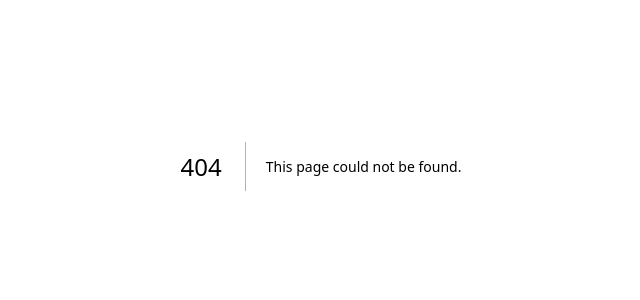
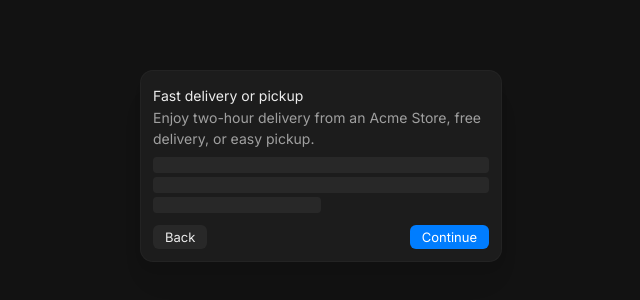
Before and after one commit to hiyankey/animations, a Next.js app: page /multi-step-animation in a window 1280 px wide. Before the commit this address had no page. Shown: the part 234-534 px from the top of the page, without its empty margins (319-959 px from the left). Built offline with nearby package versions, Linux system fonts and the light colour scheme.

Commit message:
Multi-step animation

```diff
--- /dev/null
+++ b/app/(demos)/multi-step-animation/page.tsx
@@ -0,0 +1,129 @@
+"use client";
+
+import { AnimatePresence, MotionConfig, motion } from "motion/react";
+import { useMemo, useRef, useState } from "react";
+import { useMeasureHeight } from "@/app/hooks/use-measure-height";
+
+export default function Page() {
+  const [currentStep, setCurrentStep] = useState(0);
+  const [direction, setDirection] = useState<-1 | 1>(1);
+  const measureRef = useRef<HTMLDivElement>(null);
+  const measuredHeight = useMeasureHeight(measureRef);
+  const content = useMemo(() => {
+    // biome-ignore lint/style/useDefaultSwitchClause: shh!
+    switch (currentStep) {
+      case 0:
+        return (
+          <>
+            <span className="text-14">Fast delivery or pickup</span>
+            <p className="mb-2 text-14 text-gray-11">
+              Enjoy two-hour delivery from an Acme Store, free delivery, or easy
+              pickup.
+            </p>
+            <div className="space-y-1">
+              <div className="h-4 rounded-4 bg-gray-a3" />
+              <div className="h-4 rounded-4 bg-gray-a3" />
+              <div className="h-4 w-2/4 rounded-4 bg-gray-a3" />
+            </div>
+          </>
+        );
+      case 1:
+        return (
+          <>
+            <span className="text-14">Free and easy returns</span>
+            <p className="mb-2 text-14 text-gray-11">
+              Complete your return online or take it to an Acme Store.
+            </p>
+            <div className="space-y-1">
+              <div className="h-4 rounded-4 bg-gray-a3" />
+              <div className="h-4 w-3/4 rounded-4 bg-gray-a3" />
+            </div>
+          </>
+        );
+      case 2:
+        return (
+          <>
+            <span className="text-14">Shop with Acme Card.</span>
+            <p className="text-14 text-gray-11">
+              Get 3% Daily Cash back when you shop at Acme with Acme Card.
+            </p>
+          </>
+        );
+    }
+  }, [currentStep]);
+
+  return (
+    <MotionConfig transition={{ type: "spring", duration: 0.5, bounce: 0.15 }}>
+      <div className="min-h-dvh flex-center">
+        <div className="relative aspect-2/1 w-240 flex-center rounded-24 bg-demo-bg">
+          <div className="relative w-90 overflow-clip rounded-12 bg-white shadow-modal dark:bg-gray-2">
+            <motion.div
+              animate={{ height: measuredHeight }}
+              className="mb-3 p-3"
+            >
+              <div ref={measureRef}>
+                <AnimatePresence
+                  custom={direction}
+                  initial={false}
+                  mode="popLayout"
+                >
+                  <motion.div
+                    animate={{ x: 0, opacity: 1 }}
+                    custom={direction}
+                    exit={"exit"}
+                    initial={"initial"}
+                    key={currentStep}
+                    transition={{ type: "spring", bounce: 0.15, duration: 0.3 }}
+                    variants={{
+                      initial: (direction) => ({
+                        x: `${direction * 110}%`,
+                        opacity: 0,
+                      }),
+                      exit: (direction) => ({
+                        x: `${direction * -110}%`,
+                        opacity: 0,
+                      }),
+                    }}
+                  >
+                    {content}
+                  </motion.div>
+                </AnimatePresence>
+              </div>
+            </motion.div>
+            <div className="flex h-1/4 items-center justify-between p-3">
+              <button
+                className="h-6 flex-center rounded-6 bg-gray-a3 px-3 text-13 leading-16"
+                disabled={currentStep === 0}
+                onClick={() => {
+                  if (currentStep === 0) {
+                    return;
+                  }
+                  setDirection(-1);
+                  setCurrentStep((prev) => prev - 1);
+                }}
+                type="button"
+              >
+                Back
+              </button>
+              <button
+                className="h-6 flex-center rounded-6 bg-blue px-3 text-13 text-white leading-16"
+                onClick={() => {
+                  if (currentStep === 2) {
+                    setCurrentStep(0);
+                    setDirection(-1);
+                    return;
+                  }
+                  setDirection(1);
+                  setCurrentStep((prev) => prev + 1);
+                }}
+                type="button"
+              >
+                Continue
+              </button>
+            </div>
+          </div>
+        </div>
+      </div>
+    </MotionConfig>
+  );
+}
--- /dev/null
+++ b/app/hooks/use-measure-height.ts
@@ -0,0 +1,23 @@
+import { useEffect, useState } from "react";
+
+export function useMeasureHeight(ref: React.RefObject<HTMLDivElement | null>) {
+  const [height, setHeight] = useState<number>(0);
+
+  useEffect(() => {
+    const el = ref.current;
+
+    if (!el) {
+      return;
+    }
+
+    const observer = new ResizeObserver(() => {
+      const { height: h } = el.getBoundingClientRect();
+      setHeight(h);
+    });
+
+    observer.observe(el);
+    return () => observer.disconnect();
+  }, [ref]);
+
+  return height;
+}
```
